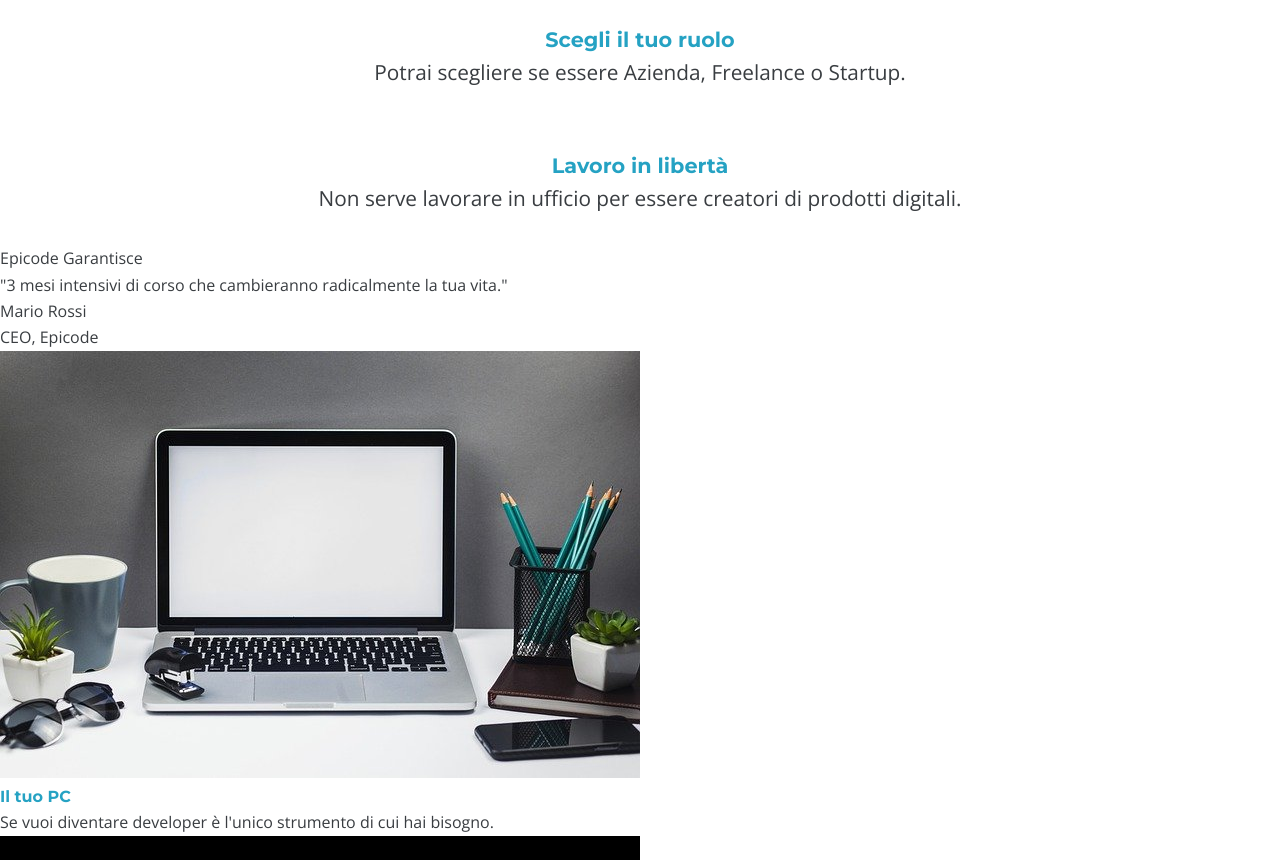
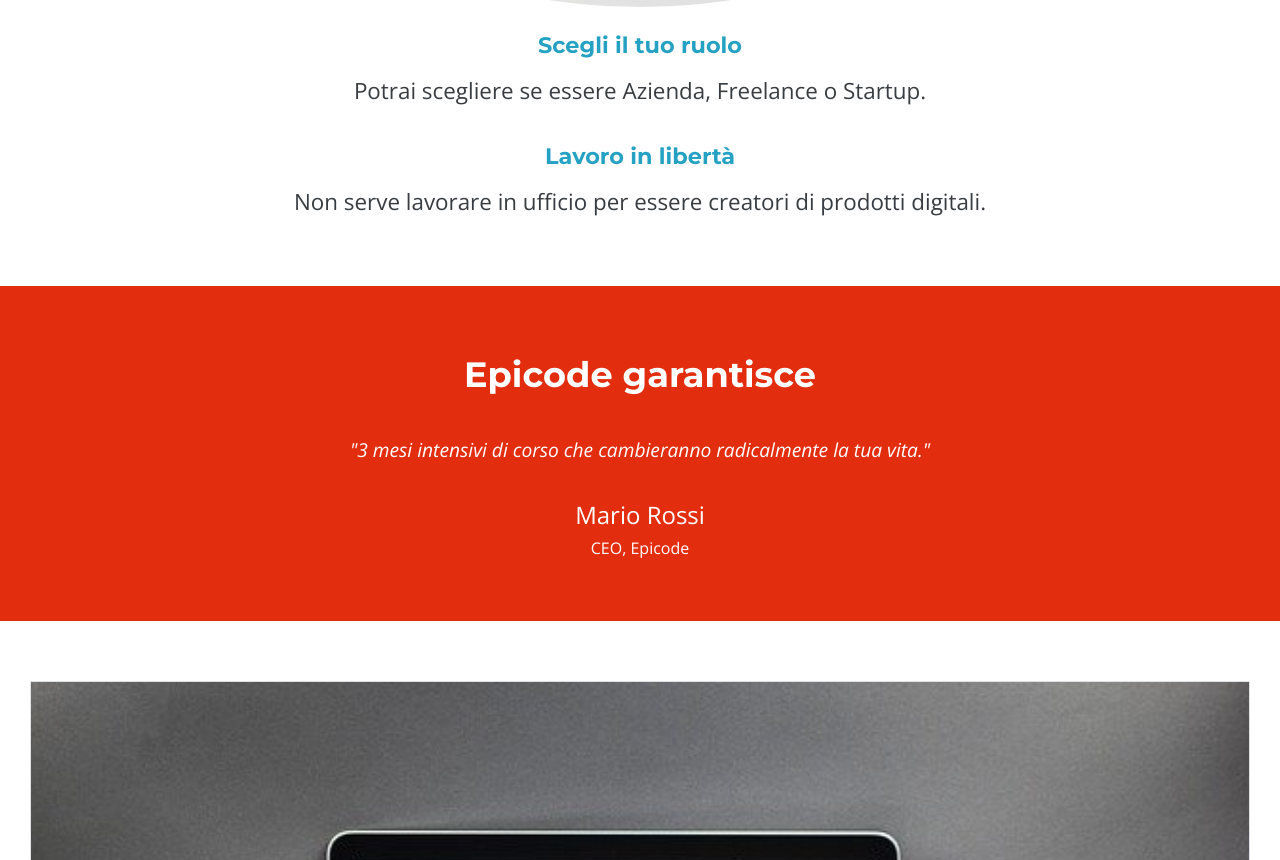
Before and after one commit to Dedes53/U1-W1-D5-weekly-project, a plain HTML site: page index.html in a window 1280 px wide. Shown: the part 1940-2800 px from the top of the page. Drawn offline with nearby package versions, Linux system fonts and the light colour scheme.

Commit message:
style main

```diff
--- a/Assets/css/style.css
+++ b/Assets/css/style.css
@@ -44,7 +44,7 @@ header img {
 }
 
 #incipit button {
-  background-color: red;
+  background-color: #f04c2f;
   border: 0;
   border-radius: 5px;
   font-family: "Montserrat", sans-serif;
@@ -57,12 +57,18 @@ header img {
 }
 
 /* firstGroup */
+#firstGroup {
+  margin: 50px 0;
+}
 .firstGroup {
   text-align: center;
-  padding: 30px;
-  font-size: 1.3rem;
+  padding: 15px 30px;
+  font-size: 1.4rem;
 }
 
+.firstGroup .headings {
+  margin-bottom: 10px;
+}
 .firstGroup-img {
   padding: 0px 50px;
 }
@@ -71,7 +77,73 @@ header img {
   border-radius: 50%;
 }
 
+/* ceoCite */
 #ceoCite {
-  background-color: red;
+  background-color: #e22d0e;
+  text-align: center;
+  color: white;
+  padding: 60px 20px;
+}
+
+#ceoCite h2 {
+  font-size: 2.2rem;
+  font-weight: bold;
+  font-family: "Montserrat", sans-serif;
+  margin-bottom: 30px;
+}
+
+#ceoCite p:nth-of-type(1) {
+  font-style: italic;
+  font-size: 1.2rem;
+  margin-bottom: 30px;
+}
+
+#ceoCite p:nth-of-type(2) {
+  font-size: 1.5rem;
+}
+
+/* secondGroup */
+#secondGroup {
+  padding: 60px 30px;
+}
+
+#secondGroup div {
+  text-align: center;
+  border: 1px solid #dee1e3;
+  border-bottom-left-radius: 5px;
+  border-bottom-right-radius: 5px;
+  margin-bottom: 40px;
+}
+
+#secondGroup img {
+  width: 100%;
+}
+
+#secondGroup h2 {
+  font-size: 1.2rem;
+  margin: 15px;
+}
+
+#secondGroup p {
+  padding: 15px;
+  font-size: 1.2rem;
+  margin-bottom: 30px;
 }
 /* === FOOTER === */
+footer {
+  background-color: #25a2c3;
+  text-align: center;
+}
+footer h2 {
+  color: white;
+}
+footer ul,
+footer a,
+footer div {
+  color: #c8e7f0;
+}
+footer div {
+  display: inline-block;
+  margin: auto;
+  border-top: 1px solid #c8e7f0;
+}
--- a/index.html
+++ b/index.html
@@ -24,7 +24,7 @@
         <button>PARTIAMO!</button>
       </section>
 
-      <section>
+      <section id="firstGroup">
         <div class="firstGroup">
           <h2 class="headings">Tutti ti cercheranno</h2>
           <p>Sono 30.000 in Italia le posizioni di developer scoperte, scegli quella che ti stimola di più.</p>
@@ -48,14 +48,14 @@
         </div>
       </section>
 
-      <section id="ceoite">
-        <p>Epicode Garantisce</p>
-        <p><i>"3 mesi intensivi di corso che cambieranno radicalmente la tua vita."</i></p>
+      <section id="ceoCite">
+        <h2>Epicode garantisce</h2>
+        <p>"3 mesi intensivi di corso che cambieranno radicalmente la tua vita."</p>
         <p>Mario Rossi</p>
         <p>CEO, Epicode</p>
       </section>
 
-      <section>
+      <section id="secondGroup">
         <div>
           <img src="Assets/images/foto1.jpg" alt="Scrivania con computer" />
           <h2 class="headings">Il tuo PC</h2>
```
